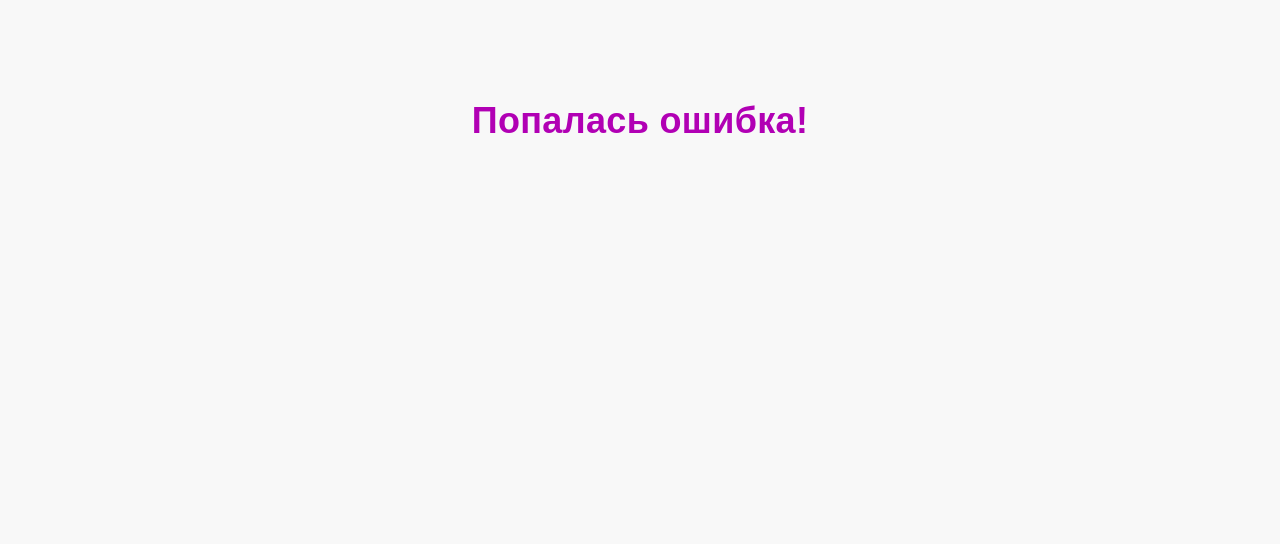
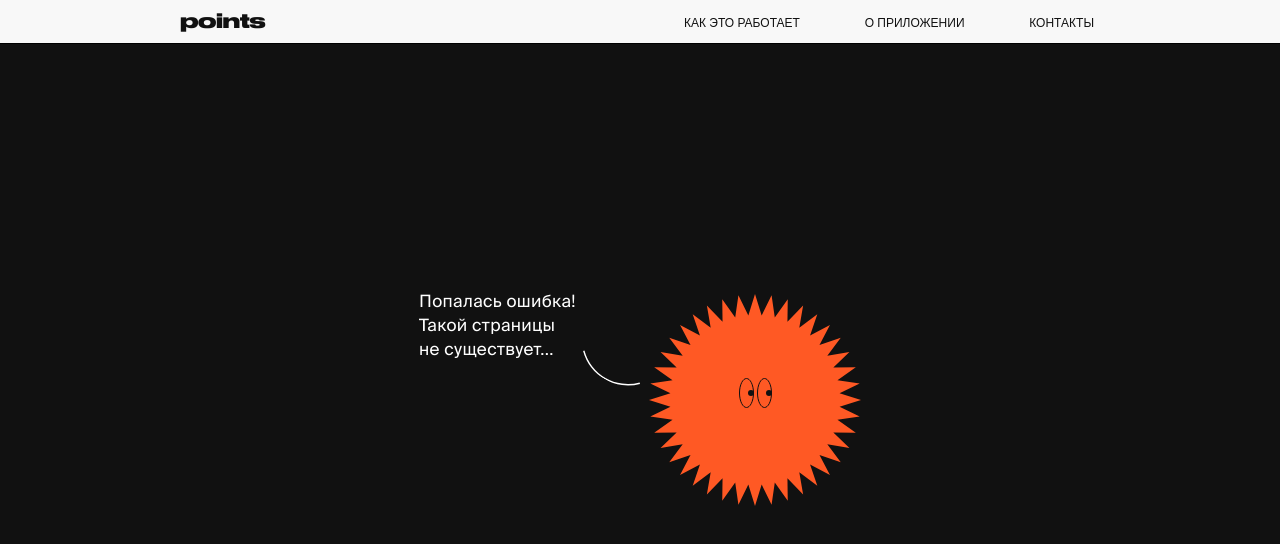
Before and after one commit to NastyaSulina/meetingAI, a React app: page /error in a window 1280 px wide. Shown: the top 544 px of the page. Built offline with nearby package versions, Linux system fonts and the light colour scheme.

Commit message:
error page

```diff
--- a/src/pages/ErrorPage/ErrorPage.module.scss
+++ b/src/pages/ErrorPage/ErrorPage.module.scss
@@ -1,13 +1,66 @@
-.root {
+@import '../../app/variables';
+
+.wrapper {
     display: flex;
     justify-content: center;
     align-items: center;
+    gap: 30px;
 
-    margin-top: 100px;
+    height: 100vh;
 
-    font-family: Arial, Helvetica, sans-serif;
     font-size: 36px;
-    font-weight: 600;
 
-    color: #b100b4;
+    background: var(--Basic-Black);
+
+    & span {
+        max-width: 200px;
+        padding: 0 0px 150px 0;
+
+        line-height: 140%;
+
+        color: var(--Basic-White);
+    }
+
+    .figure {
+        position: relative;
+
+        .eye {
+            position: absolute;
+            right: 0;
+            left: 0;
+
+            margin-top: 80px;
+            margin-right: auto;
+            margin-left: auto;
+
+            text-align: center;
+        }
+
+        &::before {
+            position: absolute;
+            right: 140px;
+            bottom: 74px;
+
+            display: inline-block;
+
+            min-width: 4em;
+            min-height: 4em;
+            padding: 0.5em;
+
+            content: '';
+
+            border: 3px solid var(--Basic-White);
+            border-top-color: transparent;
+            border-right-color: transparent;
+            border-bottom-color: transparent;
+            border-radius: 50%;
+
+            transform: rotate(-60deg) scale(0.5);
+        }
+    }
+
+    @media screen and (max-width: $maxWidthTablet) {
+        max-width: 100vw;
+        max-height: 100vh;
+    }
 }
--- a/src/pages/ErrorPage/index.tsx
+++ b/src/pages/ErrorPage/index.tsx
@@ -1,8 +1,33 @@
 import React from 'react'
 import styles from './ErrorPage.module.scss'
+import { Figure, FigureType, Eye, Text, TextType } from '../../shared/components'
+import { Menu } from '../../widgets'
 
 const ErrorPage = () => {
-    return <div className={styles.root}>Попалась ошибка!</div>
+    return (
+        <>
+            <Menu />
+
+            <div className={styles.wrapper}>
+                <Text
+                    text='Попалась ошибка! Такой страницы не существует...'
+                    textType={TextType.subhead}
+                />
+                <div className={styles.figure}>
+                    <Figure
+                        figureType={FigureType.STAR}
+                        width={212}
+                        height={212}
+                        fill='var(--Orange)'
+                    >
+                        <div className={styles.eye}>
+                            <Eye />
+                        </div>
+                    </Figure>
+                </div>
+            </div>
+        </>
+    )
 }
 
 export default ErrorPage
--- a/src/pages/LandingPage/LandingPage.module.scss
+++ b/src/pages/LandingPage/LandingPage.module.scss
@@ -119,8 +119,6 @@
 .pointSecond {
     color: var(--Basic-Black);
     background: url('/src/pages/LandingPage/_assets/image.png') no-repeat bottom 10px right 10px;
-
-    background-color: var(--Background-White);
     background-size: 60% auto;
 
     .numbering {
```
